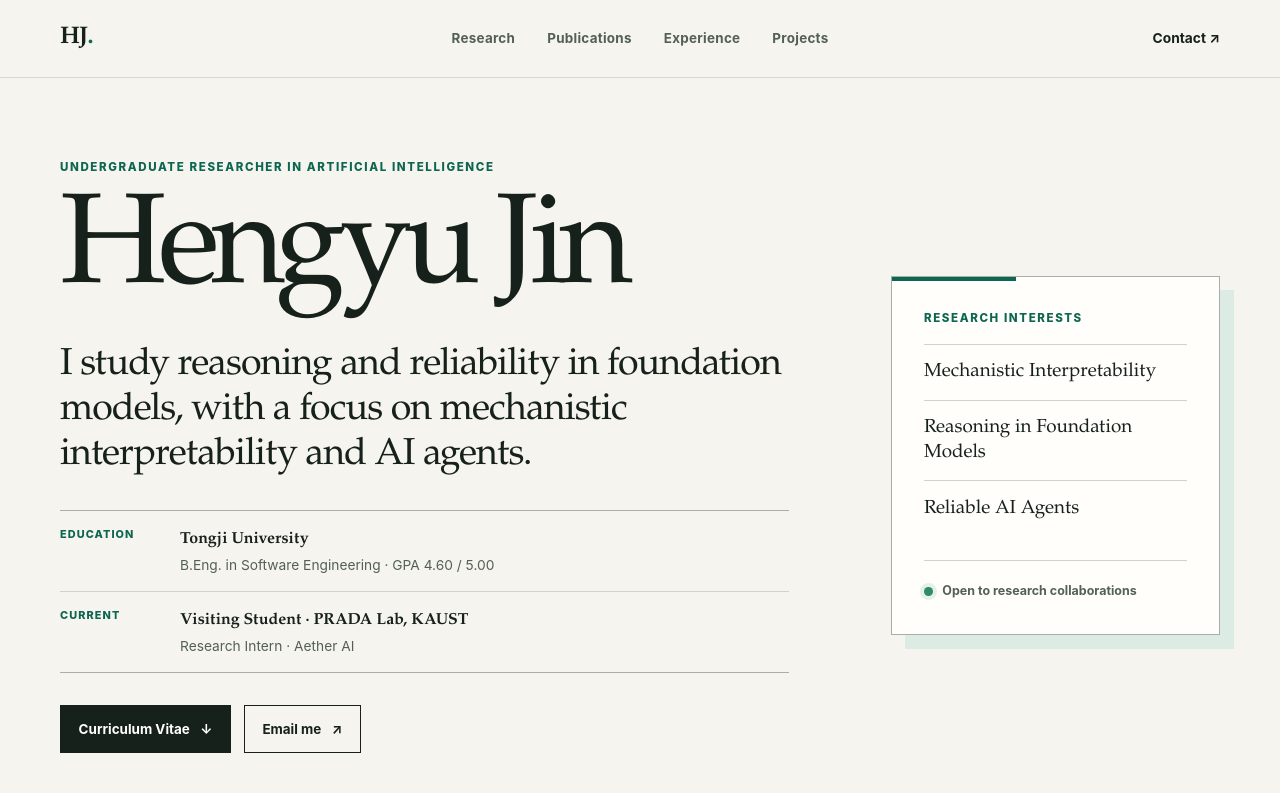
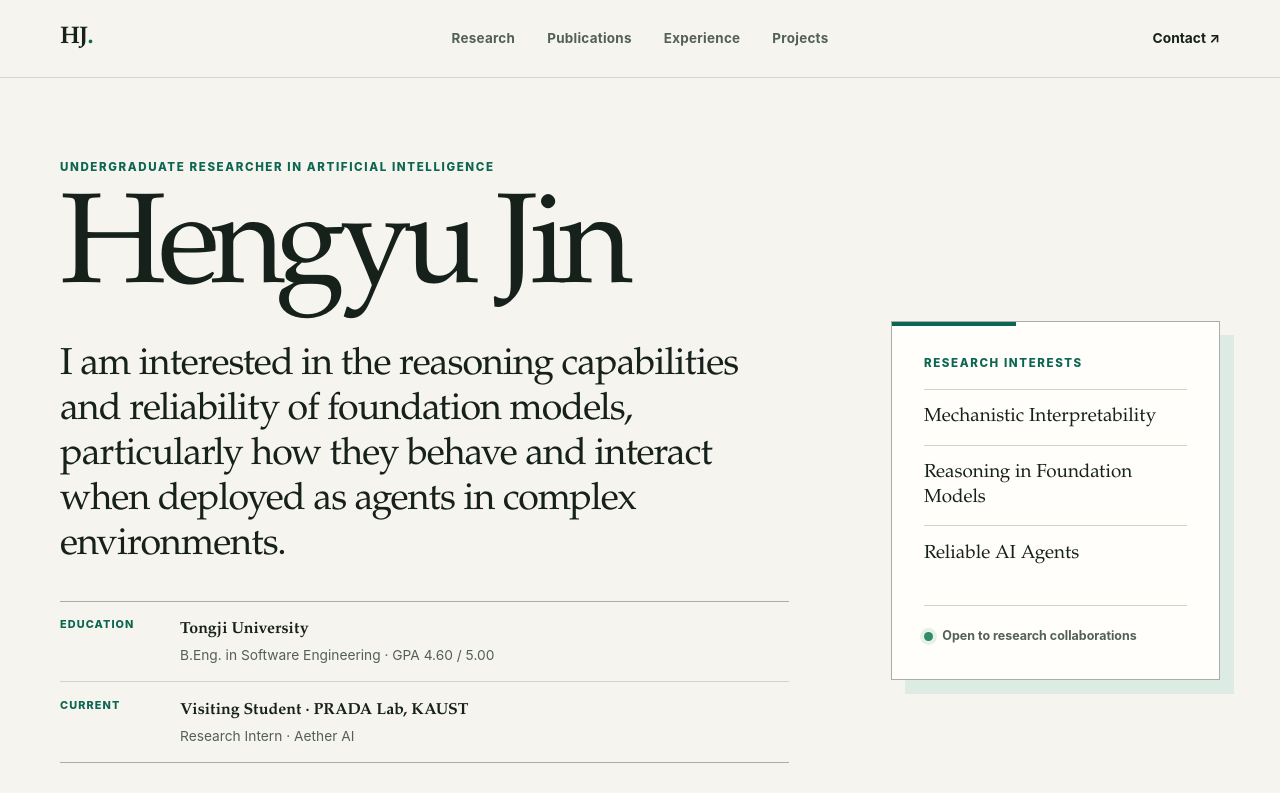
Before and after one commit to kings099/kings099.github.io, a Next.js app: page / in a window 1280 px wide. Shown: the top 793 px of the page. Built offline with nearby package versions, Linux system fonts and the light colour scheme.

Commit message:
Refine homepage research statement

```diff
--- a/app/page.tsx
+++ b/app/page.tsx
@@ -157,8 +157,9 @@ export default function Home() {
             <p className="eyebrow">Undergraduate researcher in artificial intelligence</p>
             <h1>Hengyu Jin</h1>
             <p className="hero-lede">
-              I study reasoning and reliability in foundation models, with a
-              focus on mechanistic interpretability and AI agents.
+              I am interested in the reasoning capabilities and reliability of
+              foundation models, particularly how they behave and interact when
+              deployed as agents in complex environments.
             </p>
             <div className="hero-facts" aria-label="Academic profile">
               <div className="hero-fact">
```
